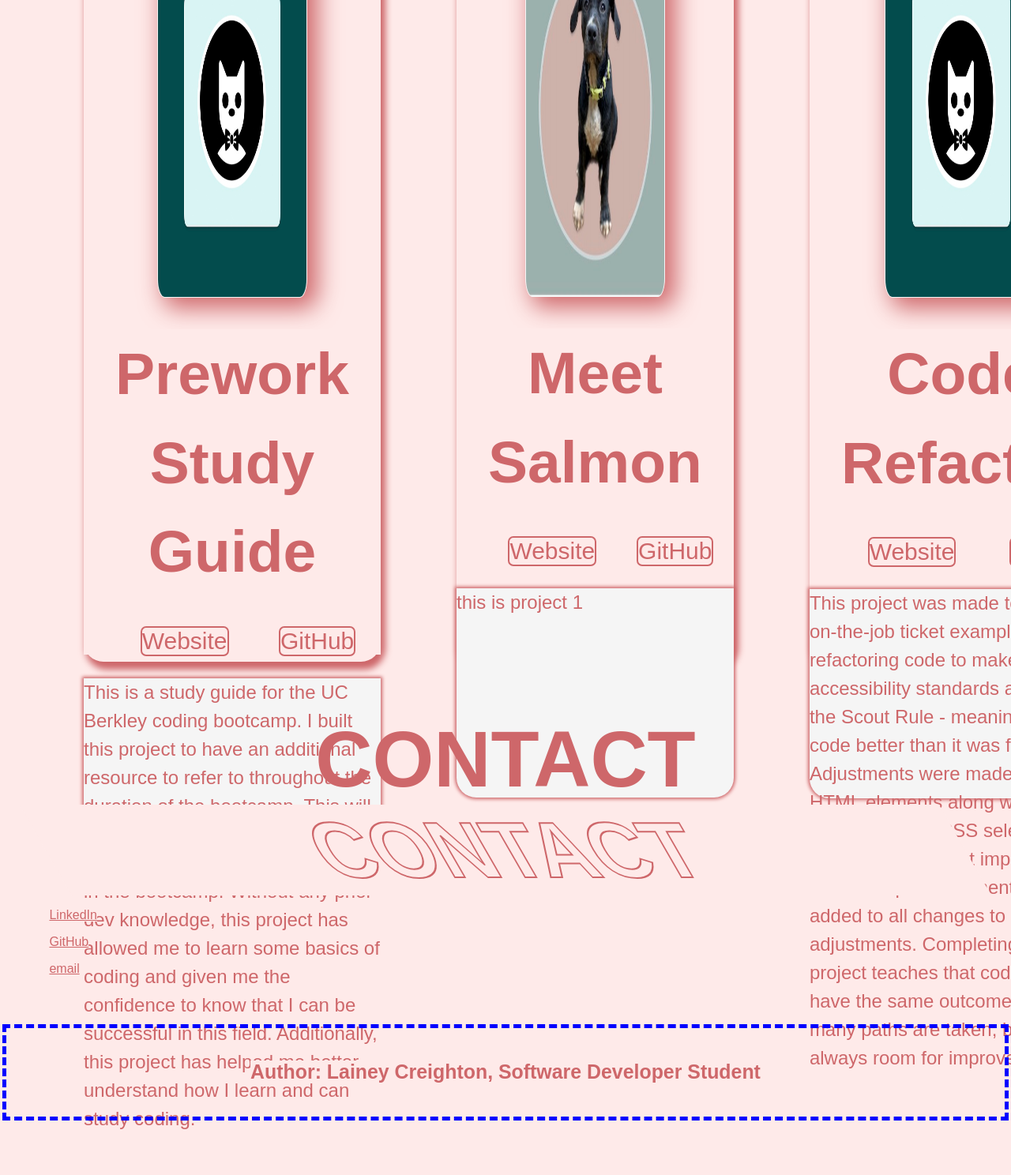
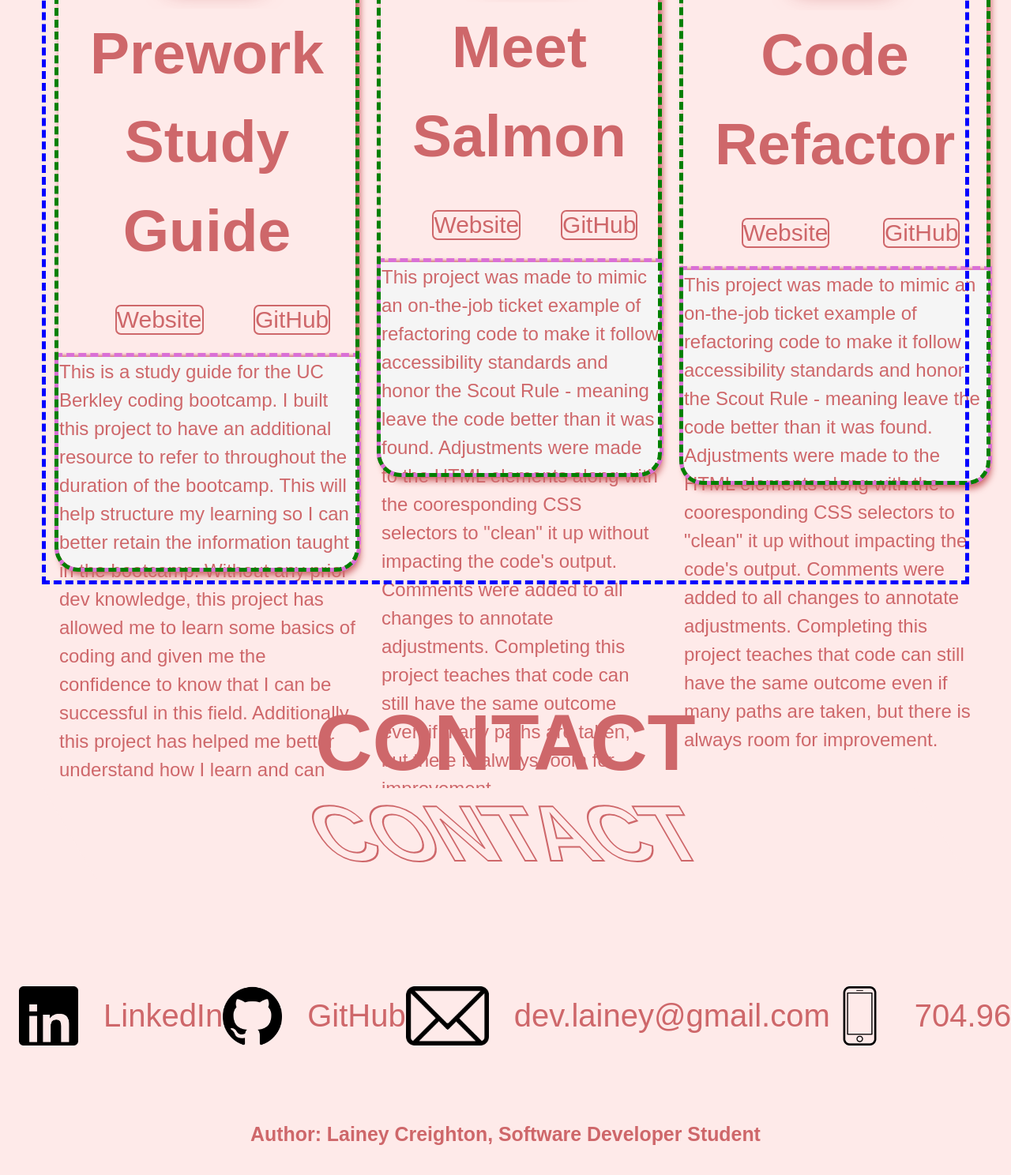
Before and after one commit to laineycreighton/portfolio, a plain HTML site: page index.html in a window 1280 px wide. Shown: the part 2071-3559 px from the top of the page at 79% size. Before the commit the page ends 3506 px from the top, so only its background shows below. Drawn offline with Linux system fonts and the light colour scheme.

Commit message:
add format and content to contact section

```diff
--- a/assets/css/style.css
+++ b/assets/css/style.css
@@ -10,7 +10,7 @@ body {
 }
 
 /* class selector - applies to all elements with class of "name"*/
-.name {
+h1 {
     position: relative;
     margin-top: 0;
     padding: 75px;
@@ -52,6 +52,7 @@ nav {
     left: 50%;
     transform: translate(-50%, -50%);
     padding: 0px;
+
 }
 
 /* multiple tag selector - applies to the ul element within the nav element */
@@ -136,31 +137,42 @@ h4 {
 }
 
 /* class selector - applies to all elements with class of "card"*/
-.card {
+.cards {
+    outline: blue dashed 5px;
     display: flex;
-    line-height: 1.5;
 }
 
 /* class and tag selector - applies to all elements with the article (<article>) tag within the element with class of "card"*/
-.card article {
-    margin: 3rem;
+.cards article {
+    outline: green dashed 5px;
+    margin: 1rem;
     box-shadow: 4px 8px 8px 2px #ce676a;
     border-radius: 25px;
-    flex: 1 0 175px
+    line-height: 1.5;
+    max-width: 100%;
 }
 
 /* class and tag selector - applies to all image (<img>) tags within the element with class of "card"*/
-.card img {
-    width: 50%;
-    height: 50%;
-    border-radius: 5%;
-    border: 1px solid whitesmoke;
+.prework-icon,
+.salmon-icon,
+.refactor-icon {
+    outline: red dashed 5px;
     box-shadow: 10px 10px 30px 3px #ce676a;
-    display: block;
     margin-left: auto;
     margin-right: auto;
     margin-top: 3%;
-    width: 50%
+    width: 30%;
+    height: auto;
+    border-radius: 5%;
+    display: block;
+}
+
+.cards p {
+    outline: orchid dashed 5px;
+    border: 1px solid whitesmoke;
+    margin: auto;
+    display: flex;
+    justify-content: center;
 }
 
 /* class and tag selector - applies to all elements with the anchor (<a>) tag within the element with class of "project-link"*/
@@ -219,9 +231,63 @@ h4 {
     height: 265px;
 }
 
+.contact header {
+    padding: 5rem
+}
+
+.contact-links a:link {
+    color: #ce676a;
+    text-decoration: none;
+}
+
+.contact-links a:visited {
+    color: #ce676a;
+    text-decoration: none;
+}
+
+.contact-links a:hover {
+    background-color: #ce676a;
+    color: #feeae9;
+    text-decoration: none;
+    border-radius: 5px;
+    width: auto;
+}
+
+.contact-links a:active {
+    background-color: #ce676a;
+    color: black;
+    text-decoration: none;
+}
+
+.contact-links {
+    font-size: 40px;
+    list-style-type: none;
+    padding: 1rem;
+    display: flex;
+    flex-direction: row;
+    justify-content: space-around;
+}
+
+.contact ul li {
+    display: flex;
+    align-items: center;
+    justify-content: center;
+}
+
+.contact ul li img {
+    margin-right: 2rem;
+}
+
+.linkedin,
+.github,
+.email,
+.phone {
+    width: auto;
+    height: 75px;
+}
+
 /* tag selector - applies to entire footer element*/
 footer {
-    outline: blue dashed 5px;
     font-size: 30px;
     display: flex;
     justify-content: center;
--- a/index.html
+++ b/index.html
@@ -10,8 +10,9 @@
 </head>
 
 <body>
+    <!--HEADER w/NAVIGATION-->
     <header>
-        <h1 class="name">LAINEY CREIGHTON</h1>
+        <h1>LAINEY CREIGHTON</h1>
         <nav class="menu">
             <ul>
                 <img src="./assets/images/coding icon.png" alt="coding icon" />
@@ -21,102 +22,158 @@
             </ul>
         </nav>
     </header>
+
     <br>
+
+    <!--PROFILE IMAGE-->
     <section class="profile">
         <img src="./assets/images/santa-monica.JPG" alt="Lainey at the Santa Monica Pier" width="800px"
             height="800px" />
     </section>
+
     <br>
+
     <section class="main">
+
+        <!--ABOUT-->
         <section>
-            <article class="about">
+            <header>
                 <h2 id="about">ABOUT</h2>
                 <h3>ABOUT</h3>
+            </header>
+            <article>
                 <p>
                     about me about me about me about me about me about me about me.
                 </p>
             </article>
         </section>
+
         <br>
+
+        <!--PROJECTS-->
         <section class="projects">
-            <article>
+            <section class="projects-header">
+                <header>
                     <h2 id="projects">PROJECTS</h2>
                     <h3>PROJECTS</h3>
+                </header>
+                <article>
                     <p>
                         I will have my projects below:
                     </p>
                 </article>
+            </section>
+
             <br>
-            <section class="card">
+
+            <section class="cards">
+                <section>
                     <article>
-                    <img src="./assets/images/prework-study-guide-icon.jpg" alt="cat with bowtie">
+                        <img src="./assets/images/prework-study-guide-icon.jpg" alt="cat with bowtie"
+                            class="prework-icon">
+                        <header>
                             <h4>Prework Study Guide</h4>
-
+                        </header>
                         <ul class="project-link">
-                        <li><a href="https://laineycreighton.github.io/prework-study-guide/" target="_blank">Website</a></li>
-                        <li><a href="https://github.com/laineycreighton/prework-study-guide" target="_blank">GitHub</a></li>
+                            <li><a href="https://laineycreighton.github.io/prework-study-guide/"
+                                    target="_blank">Website</a>
+                            </li>
+                            <li><a href="https://github.com/laineycreighton/prework-study-guide"
+                                    target="_blank">GitHub</a>
+                            </li>
                         </ul>
                         <p class="project-text">
                             This is a study guide for the UC Berkley coding bootcamp. I built this project to have an
                             additional resource to refer to throughout the duration of the bootcamp. This will help
-                        structure my learning so I can better retain the information taught in the bootcamp. Without any
-                        prior dev knowledge, this project has allowed me to learn some basics of coding and given me the
-                        confidence to know that I can be successful in this field. Additionally, this project has helped
+                            structure my learning so I can better retain the information taught in the bootcamp. Without
+                            any
+                            prior dev knowledge, this project has allowed me to learn some basics of coding and given me
+                            the
+                            confidence to know that I can be successful in this field. Additionally, this project has
+                            helped
                             me better understand how I learn and can study coding.
                         </p>
                     </article>
-
+                </section>
+                <section>
                     <article>
-                    <img src="./assets/images/meet-salmon-icon.JPG" alt="a dog sitting">
+                        <img src="./assets/images/meet-salmon-icon.JPG" alt="a dog sitting" class="salmon-icon">
+                        <header>
                             <h4>Meet Salmon</h4>
-
+                        </header>
                         <ul class="project-link">
-                        <li><a href="https://laineycreighton.github.io/prework-study-guide/" target="_blank">Website</a></li>
+                            <li><a href="https://laineycreighton.github.io/prework-study-guide/"
+                                    target="_blank">Website</a>
+                            </li>
                             <li><a href="https://github.com/laineycreighton/meet-salmon" target="_blank">GitHub</a></li>
                         </ul>
                         <p class="project-text">
-                        this is project 1
+                            This project was made to mimic an on-the-job ticket example of refactoring code to make it
+                            follow accessibility standards and honor the Scout Rule - meaning leave the code better than
+                            it was found. Adjustments were made to the HTML elements along with the cooresponding CSS
+                            selectors to "clean" it up without impacting the code's output. Comments were added to all
+                            changes to
+                            annotate adjustments. Completing this project teaches that code can still have the same
+                            outcome even if many paths are taken, but there is always room for improvement.
                         </p>
                     </article>
-
+                </section>
+                <section>
                     <article>
-                    <img src="./assets/images/prework-study-guide-icon.jpg" alt="cat with bowtie">
+                        <img src="./assets/images/prework-study-guide-icon.jpg" alt="cat with bowtie"
+                            class="refactor-icon">
+                        <header>
                             <h4>Code Refactor</h4>
-
+                        </header>
                         <ul class="project-link">
-                        <li><a href="https://laineycreighton.github.io/code-refactor/" target="_blank">Website</a></li>
-                        <li><a href="https://github.com/laineycreighton/code-refactor" target="_blank">GitHub</a></li>
+                            <li><a href="https://laineycreighton.github.io/code-refactor/" target="_blank">Website</a>
+                            </li>
+                            <li><a href="https://github.com/laineycreighton/code-refactor" target="_blank">GitHub</a>
+                            </li>
                         </ul>
                         <p class="project-text">
                             This project was made to mimic an on-the-job ticket example of refactoring code to make it
-                        follow accessibility standards and honor the Scout Rule - meaning leave the code better than it
-                        was found. Adjustments were made to the HTML elements along with the cooresponding CSS selectors
-                        to "clean" it up without impacting the code's output. Comments were added to all changes to
-                        annotate adjustments. Completing this project teaches that code can still have the same outcome
-                        even if many paths are taken, but there is always room for improvement.
+                            follow accessibility standards and honor the Scout Rule - meaning leave the code better than
+                            it was found. Adjustments were made to the HTML elements along with the cooresponding CSS
+                            selectors to "clean" it up without impacting the code's output. Comments were added to all
+                            changes to
+                            annotate adjustments. Completing this project teaches that code can still have the same
+                            outcome even if many paths are taken, but there is always room for improvement.
                         </p>
                     </article>
+                </section>
+
+            </section>
         </section>
     </section>
     <br>
     <section class="contact">
+        <header>
             <h2 id="contact">CONTACT</h2>
             <h3>CONTACT</h3>
-            <p>
-                <img src="" alt="">
-                <a href="url">LinkedIn</a>
-            </p>
-            <p>
-                <img src="" alt="">
-                <a href="url">GitHub</a>
-            </p>
-            <p>
-                <img src="" alt="">
-                <a href="mailto:url">email</a>
-            </p>
+        </header>
+        <ul class="contact-links">
+            <li>
+                <img src="./assets/images/linkedin icon.png" alt="linkedin icon" class="linkedin">
+                <a href="https://www.linkedin.com/in/lainey-creighton/" target="_blank">LinkedIn</a>
+            </li>
+            <li>
+                <img src="./assets/images/github icon.png" alt="github icon" class="github">
+                <a href="https://github.com/laineycreighton" target="_blank">GitHub</a>
+            </li>
+            <li>
+                <img src="./assets/images/email icon.png" alt="email icon" class="email">
+                <a href="mailto:dev.lainey@gmail.com" target="_blank">dev.lainey@gmail.com</a>
+            </li>
+            <li>
+                <img src="./assets/images/phone icon.png" alt="phone icon" class="phone">
+                <a href="tel:+17049629759" target="_blank">704.962.9759</a>
+            </li>
+        </ul>
     </section>
 
     </section>
+
 </body>
 
 <footer>
```
Also changed, not shown: assets/images/email icon.png (added), assets/images/github icon.png (added), assets/images/linkedin icon.png (added), assets/images/phone icon.png (added). Lines whose indentation alone changed are shown as unchanged.
